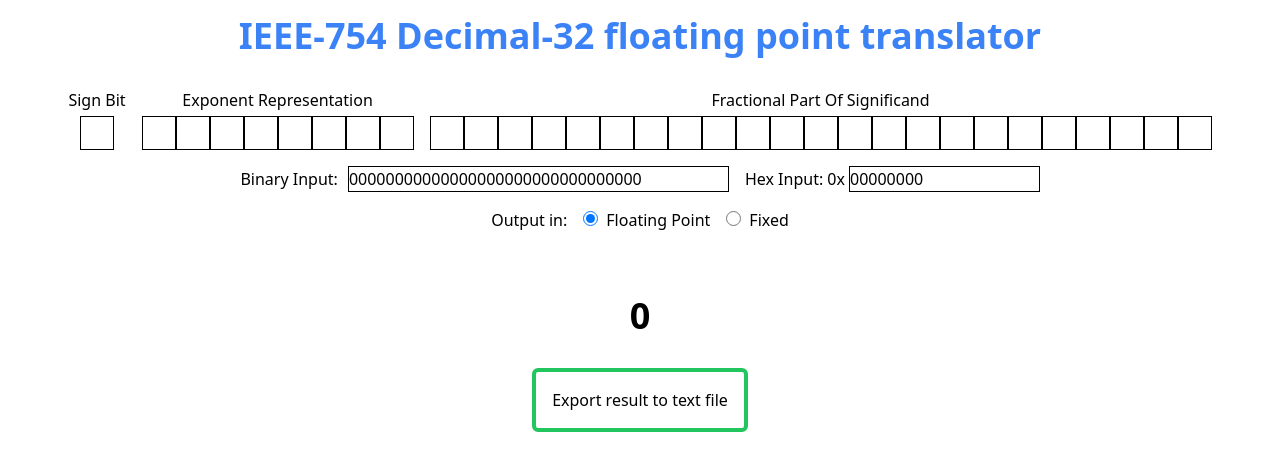
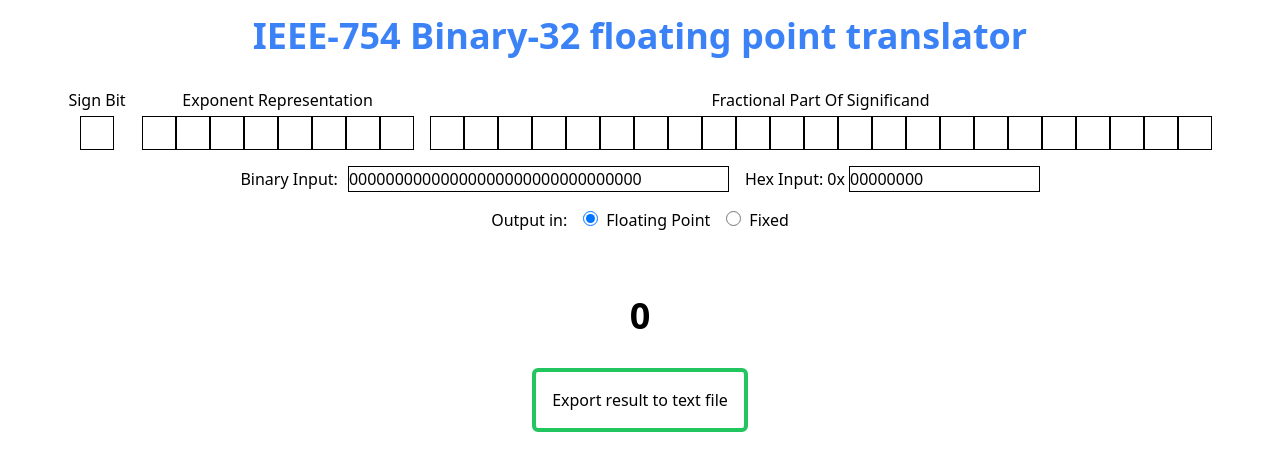
Before and after one commit to NobleTheNoble/CSARCH2_Group4, an Angular app: page / in a window 1280 px wide. Shown: the top 470 px of the page. Built offline with nearby package versions, Linux system fonts and the light colour scheme.

Commit message:
more changes

```diff
--- a/src/app/app.component.html
+++ b/src/app/app.component.html
@@ -3,7 +3,7 @@
 
 <div class="flex items-center flex-col h-screen">
 
-	<header class="text-center text-4xl text-blue-500 font-bold mt-4">IEEE-754 Decimal-32 floating point translator</header>
+	<header class="text-center text-4xl text-blue-500 font-bold mt-4">IEEE-754 Binary-32 floating point translator</header>
 
 	<app-input (send_error)="recieve_error($event)" (calculate)="setvalues()" [bits]="bits"></app-input>
 	<app-error-msg [message]="errormessage"></app-error-msg>
```
